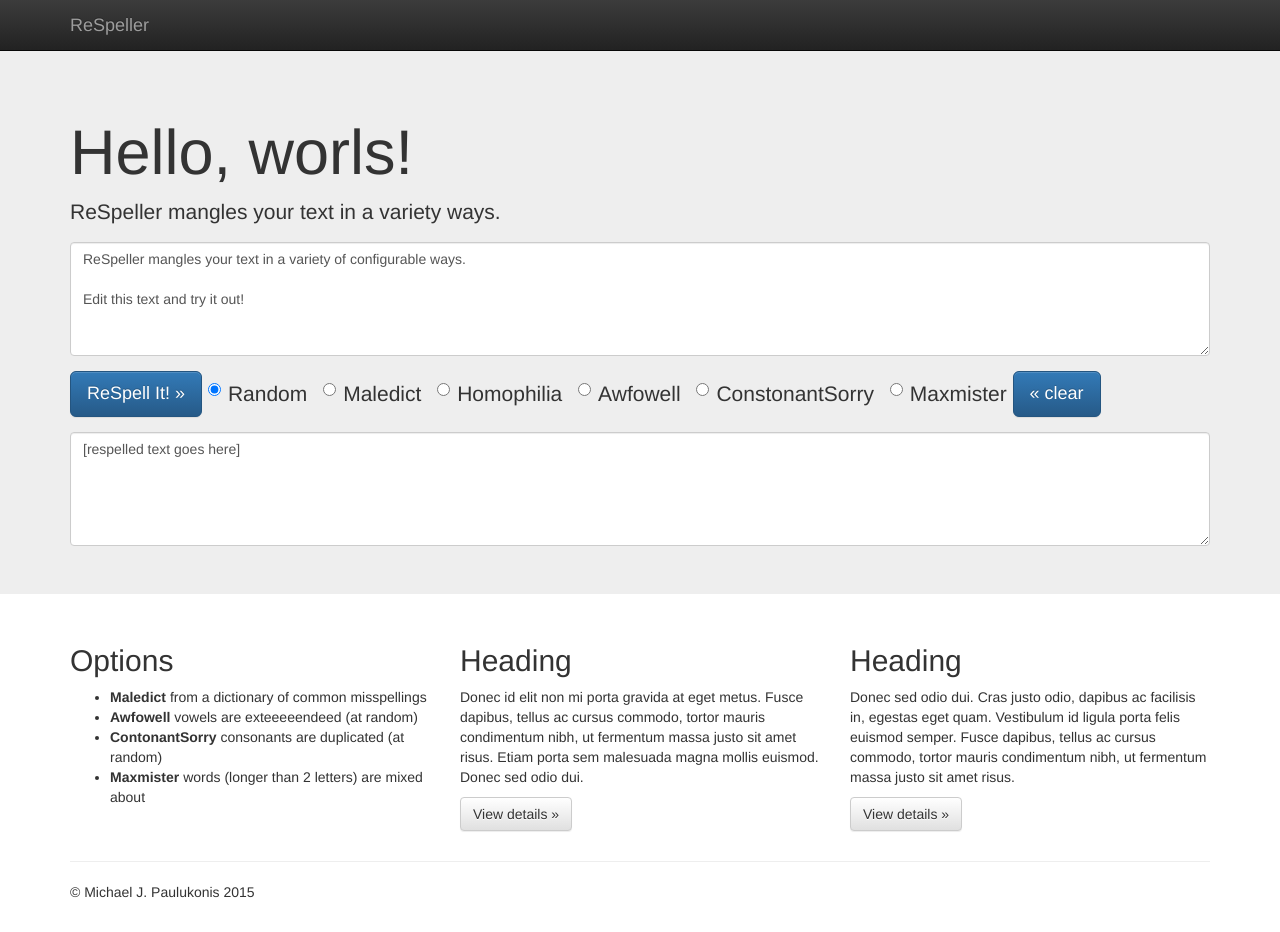
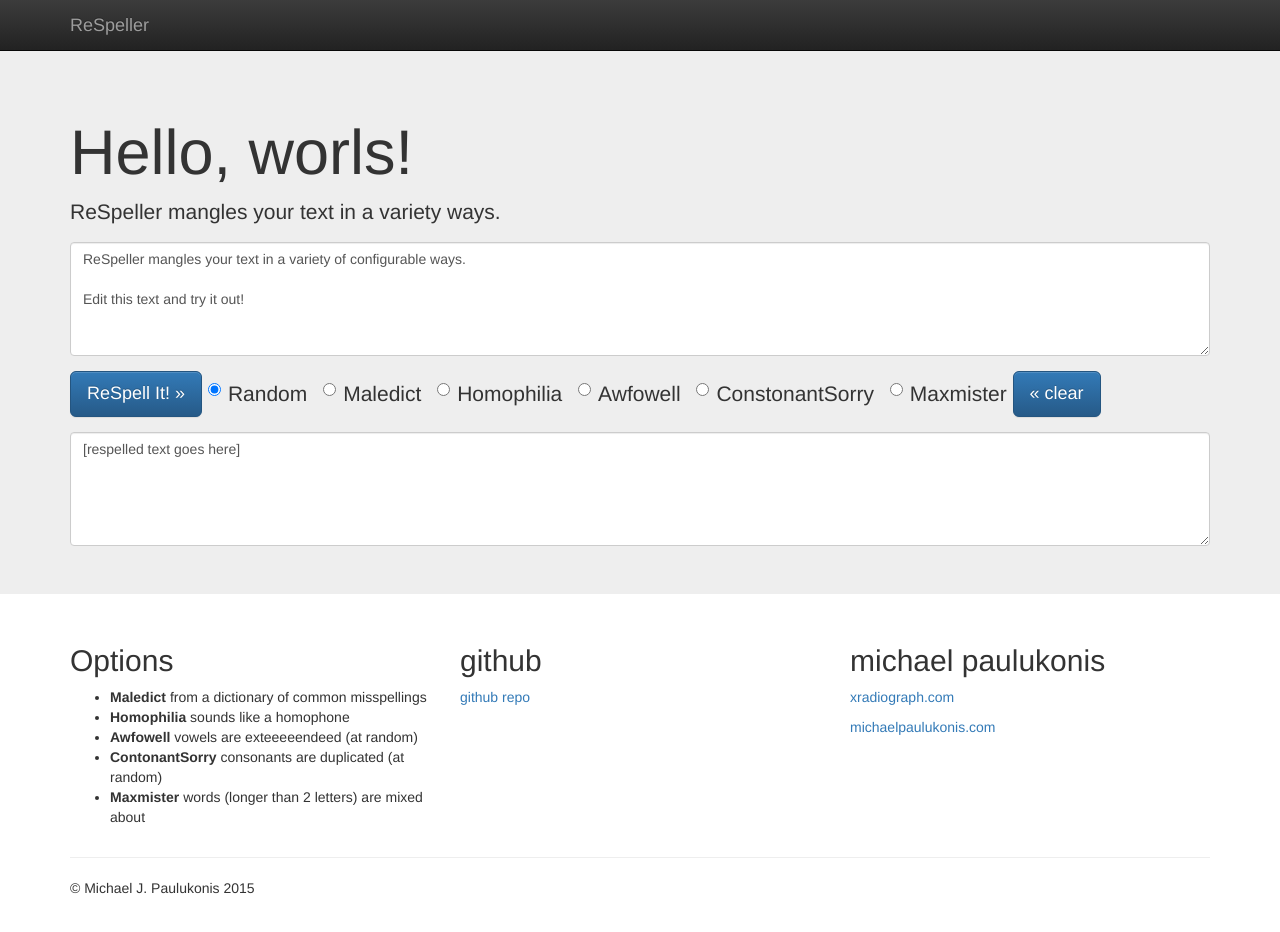
Before and after one commit to MichaelPaulukonis/mispelr, a plain HTML site: page index.html in a window 1280 px wide. Drawn offline with nearby package versions, Linux system fonts and the light colour scheme.

```diff
--- a/index.html
+++ b/index.html
@@ -94,20 +94,20 @@
           <h2>Options</h2>
           <ul>
             <li><strong>Maledict</strong> from a dictionary of common misspellings</li>
+            <li><strong>Homophilia</strong> sounds like a homophone</li>
             <li><strong>Awfowell</strong> vowels are exteeeeendeed (at random)</li>
             <li><strong>ContonantSorry</strong> consonants are duplicated (at random)</li>
             <li><strong>Maxmister</strong> words (longer than 2 letters) are mixed about</li>
           </ul>
         </div>
         <div class="col-md-4">
-          <h2>Heading</h2>
-          <p>Donec id elit non mi porta gravida at eget metus. Fusce dapibus, tellus ac cursus commodo, tortor mauris condimentum nibh, ut fermentum massa justo sit amet risus. Etiam porta sem malesuada magna mollis euismod. Donec sed odio dui. </p>
-          <p><a class="btn btn-default" href="#" role="button">View details &raquo;</a></p>
+          <h2>github</h2>
+          <p><a href="https://github.com/michaelpaulukonis/mispelr">github repo</a></p>
        </div>
         <div class="col-md-4">
-          <h2>Heading</h2>
-          <p>Donec sed odio dui. Cras justo odio, dapibus ac facilisis in, egestas eget quam. Vestibulum id ligula porta felis euismod semper. Fusce dapibus, tellus ac cursus commodo, tortor mauris condimentum nibh, ut fermentum massa justo sit amet risus.</p>
-          <p><a class="btn btn-default" href="#" role="button">View details &raquo;</a></p>
+          <h2>michael paulukonis</h2>
+          <p><a href="http://www.xradiograph.com/">xradiograph.com</a></p>
+          <p><a href="http://michaelpaulukonis.com/">michaelpaulukonis.com</a></p>
         </div>
       </div>
       <!-- </form> -->
```
Also changed, not shown: 1 other file.
